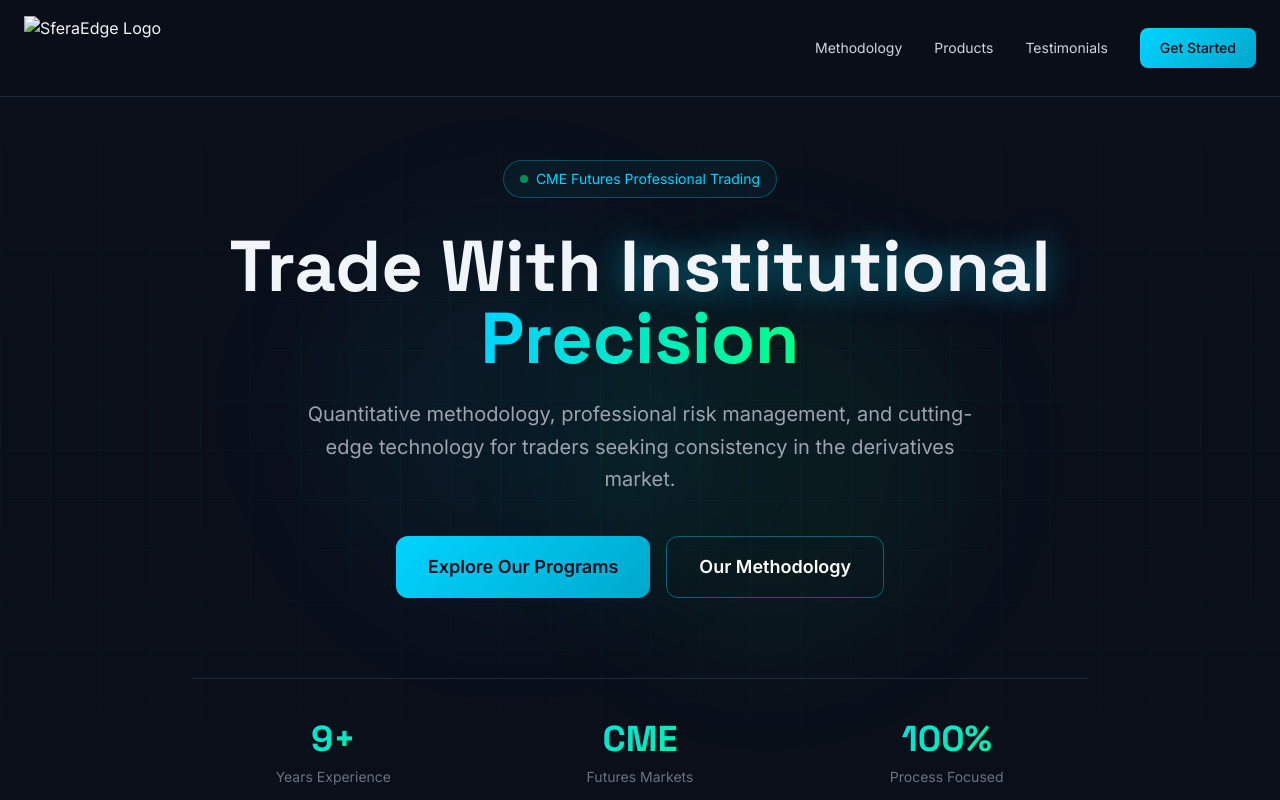
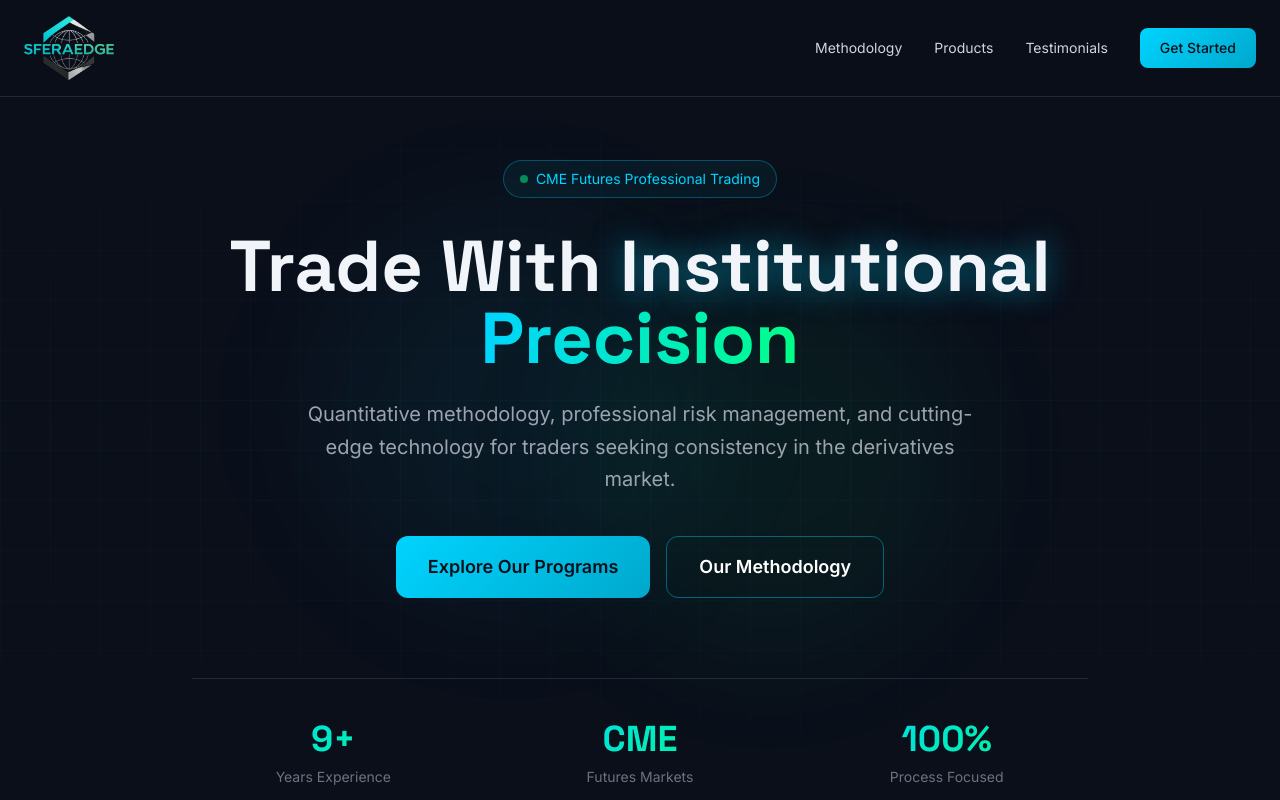
Before and after one commit to sferaedge/sferaedge, a plain HTML site: page index.html in a window 1280 px wide. Shown: the top 800 px of the page. Drawn offline with nearby package versions, Linux system fonts and the light colour scheme.

Commit message:
Update index.html

```diff
--- a/index.html
+++ b/index.html
@@ -270,7 +270,7 @@
     <div class="max-w-7xl mx-auto px-6 py-4">
      <div class="flex items-center justify-between"><a href="#" onclick="navigateTo('home')" class="flex items-center gap-3 cursor-pointer">
   <img
-    src="./assets/logooficial.png"
+    src="./assets/logooficialsite.png"
     alt="SferaEdge Logo"
     class="h-16 w-auto"
   />
@@ -1730,7 +1730,7 @@
       <div class="md:col-span-2">
        <div class="flex items-center gap-3 mb-4">
        <img
-  src="./assets/logooficial.png"
+  src="./assets/logooficialsite.png"
   alt="SferaEdge Logo"
   class="h-16 w-auto object-contain"
 />
```
